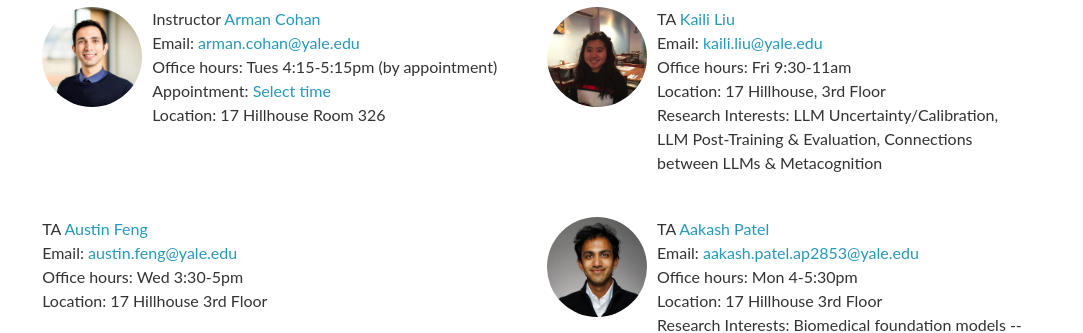
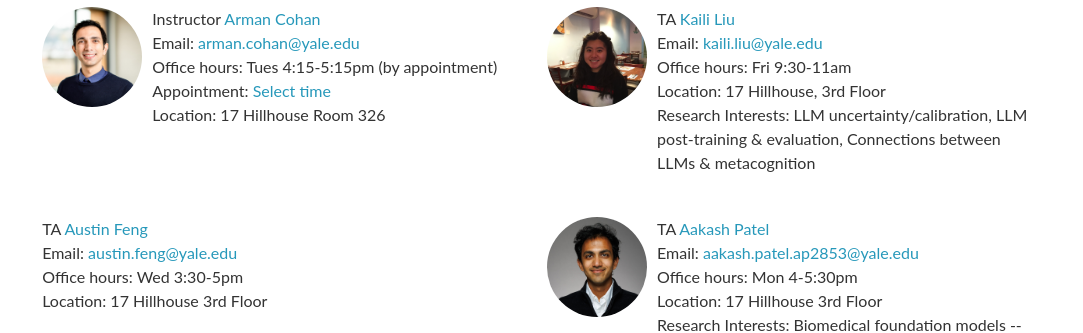
Before and after one commit to yale-nlp/cpsc4770, a Jekyll site: the page built from _pages/about.md, in a window 1280 px wide and 900 px high, scrolled down 1340 px. Shown: the part 155-488 px from the top of the window, without its empty margins (98-1181 px from the left). Built offline with Jekyll 4.4.1, drawn with Linux system fonts in a browser that asks for light colours; nearby versions of some CDN libraries; comment, search, counter and statistics services are not loaded.

Commit message:
Update kaili bio

```diff
--- a/_data/staff.yml
+++ b/_data/staff.yml
@@ -14,7 +14,7 @@ TAs:
     office-hours: Fri 9:30-11am
     location: 17 Hillhouse, 3rd Floor
     image: staff/kaili_liu.png
-    bio: LLM Uncertainty/Calibration, LLM Post-Training & Evaluation, Connections between LLMs & Metacognition
+    bio: LLM uncertainty/calibration, LLM post-training & evaluation, Connections between LLMs & metacognition
   - name: Austin Feng
     email: austin.feng@yale.edu
     url:
```
